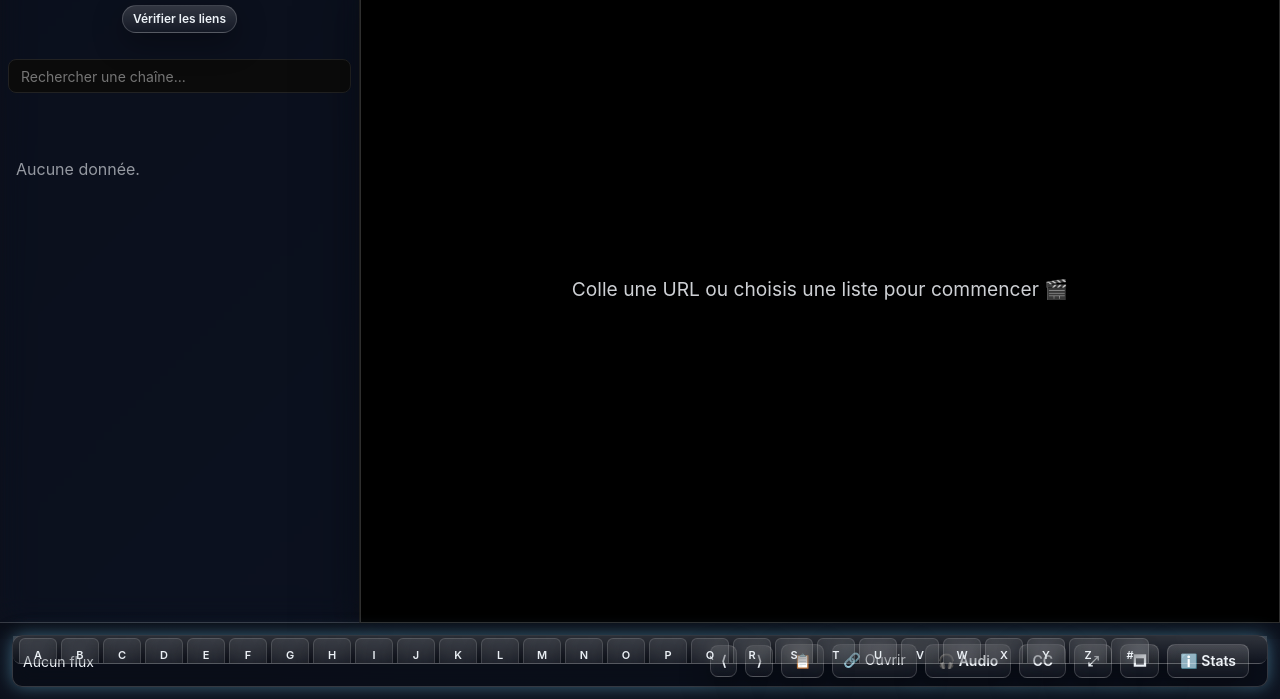
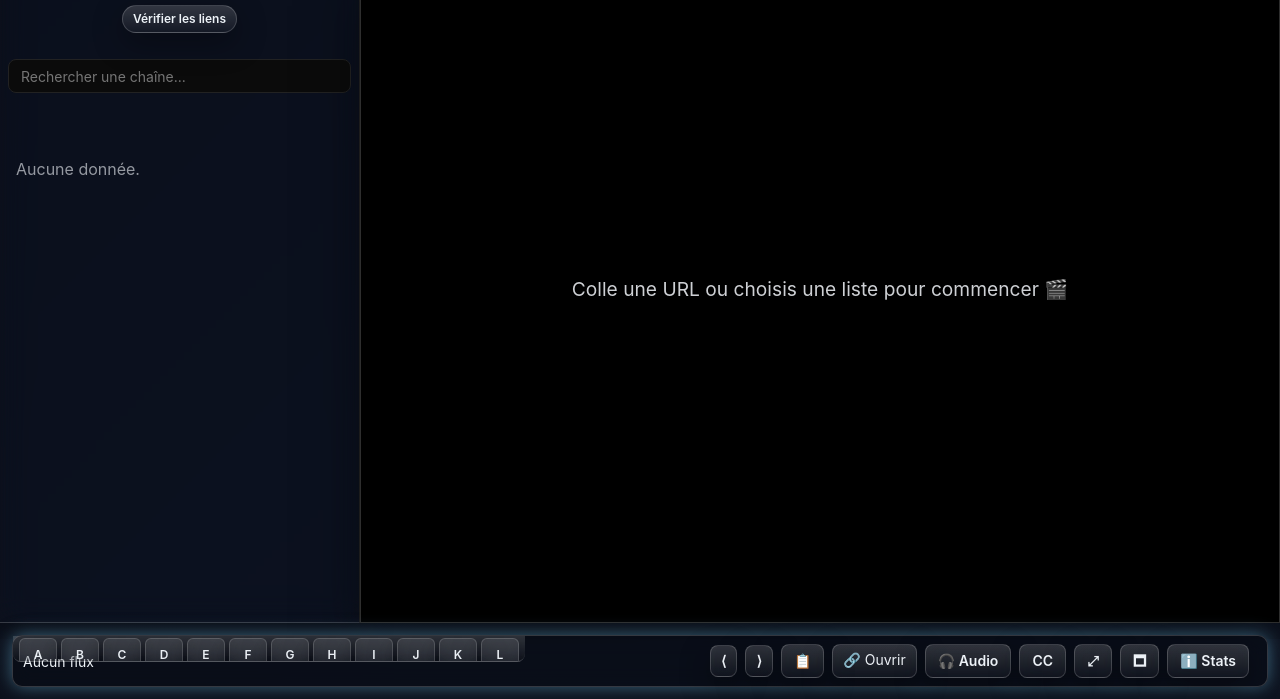
Before and after one commit to vsalema/streamboxv.3, a plain HTML site: page index.html in a window 1280 px wide. Shown: the part 101-800 px from the top of the page. Drawn offline with nearby package versions, Linux system fonts and the light colour scheme.

Commit message:
Update custom.crystal.css

```diff
--- a/custom.crystal.css
+++ b/custom.crystal.css
@@ -1604,3 +1604,47 @@ aside { position: relative; }
 #alphaBar { scrollbar-width: thin; }
 #alphaBar::-webkit-scrollbar { height: 6px; }
 #alphaBar::-webkit-scrollbar-thumb { background: rgba(255,255,255,.18); border-radius: 999px; }
+/* === AlphaBar intégrée à la nowBar (compacte, scrollable, ne pousse rien) */
+#nowBar #alphaBar{
+  pointer-events: auto !important;          /* clics actifs (nowBar a pointer-events:none) */
+  display: flex !important;
+  align-items: center !important;
+  gap: 4px !important;
+  height: 26px !important;
+  padding: 2px 6px !important;
+  margin-right: 8px !important;
+
+  /* Limite la largeur pour ne pas “manger” les autres boutons */
+  max-width: 40vw !important;               /* ajuste si tu veux plus/moins long */
+  flex: 0 1 auto !important;
+  overflow-x: auto !important;
+  overflow-y: hidden !important;
+  white-space: nowrap !important;
+
+  background: rgba(255,255,255,.06);        /* léger fond (verre) */
+  border: 1px solid rgba(255,255,255,.14);
+  border-radius: 8px;
+}
+
+#nowBar #alphaBar .az{
+  font-size: 12px !important;
+  padding: 2px 6px !important;
+  line-height: 1 !important;
+  border-radius: 6px !important;
+  background: rgba(255,255,255,.08) !important;
+  border: 1px solid rgba(255,255,255,.16) !important;
+  color: var(--text-strong, #fff) !important;
+  flex: 0 0 auto !important;
+  cursor: pointer !important;
+  transition: background .2s ease, border-color .2s ease;
+}
+#nowBar #alphaBar .az:hover{
+  background: color-mix(in srgb, var(--accent, #3b82f6) 22%, rgba(255,255,255,.08)) !important;
+  border-color: color-mix(in srgb, var(--accent, #3b82f6) 50%, transparent) !important;
+}
+
+/* Responsive: rétrécit la largeur max de l'AlphaBar sur petits écrans */
+@media (max-width: 900px){
+  #nowBar #alphaBar{ max-width: 56vw !important; height: 24px !important; }
+  #nowBar #alphaBar .az{ font-size: 11px !important; padding: 2px 5px !important; }
+}
```
